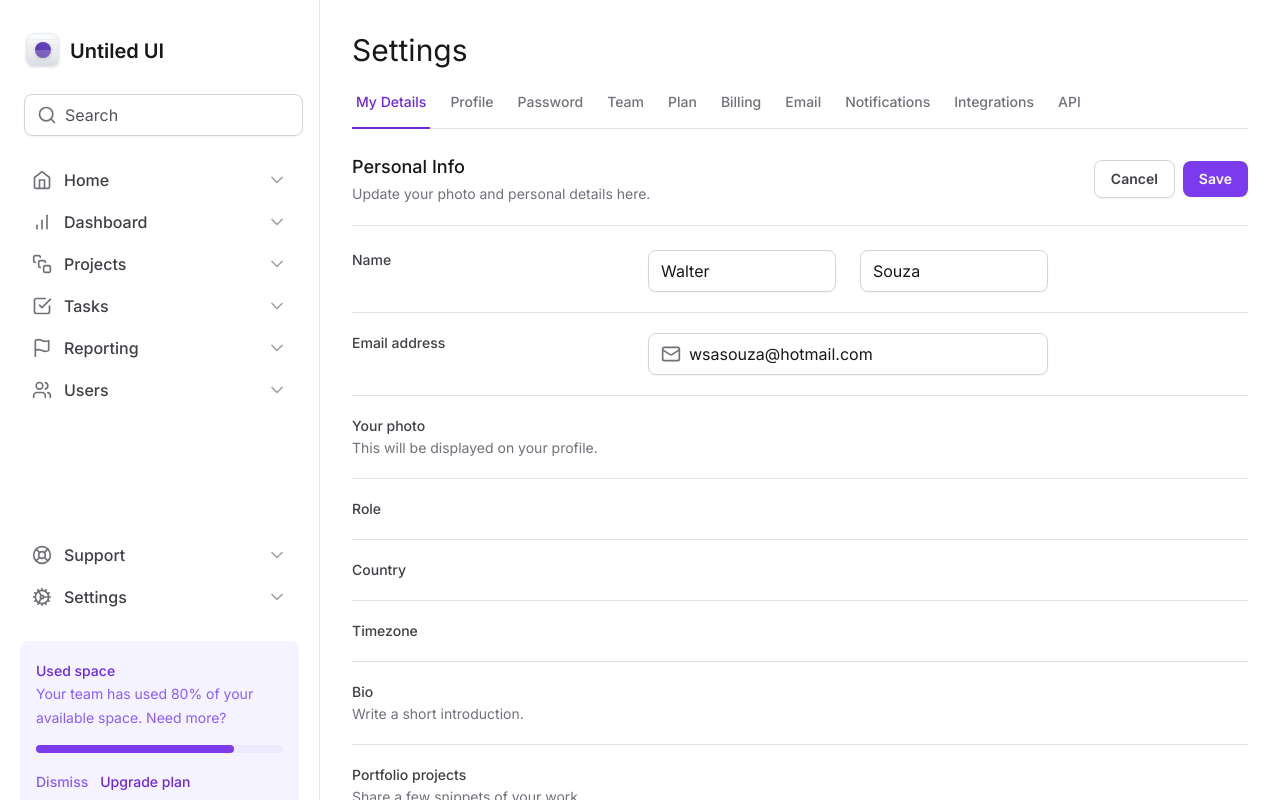
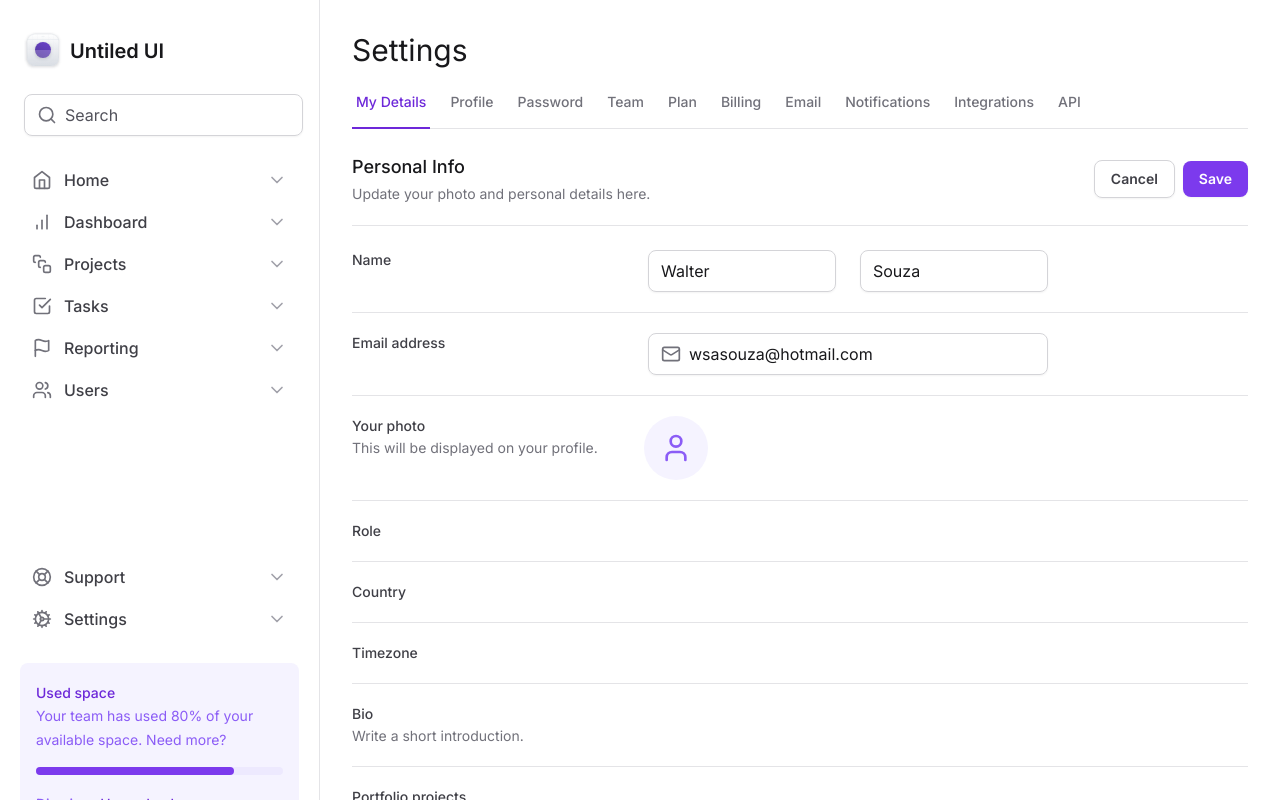
Before and after one commit to wsasouza/tailwind-tests, a Next.js app: page / in a window 1280 px wide. Shown: the top 800 px of the page. Built offline with nearby package versions, Linux system fonts and the light colour scheme.

Commit message:
Feat: Inputs do Avatar label

```diff
--- a/src/app/page.tsx
+++ b/src/app/page.tsx
@@ -1,6 +1,6 @@
 import { SettingsTabs } from '@/components/SettingsTabs'
 import * as Input from '@/components/Input'
-import { Mail } from 'lucide-react'
+import { Mail, User } from 'lucide-react'
 
 export default function Home() {
   return (
@@ -81,7 +81,11 @@
                 This will be displayed on your profile.
               </p>
             </label>
-            <div></div>
+            <div>
+              <div className="flex h-16 w-16 items-center justify-center rounded-full bg-violet-50">
+                <User className="h-8 w-8  text-violet-500" />
+              </div>
+            </div>
           </div>
           <div className="grid grid-cols-form gap-3 pt-5">
             <label htmlFor="role" className="text-sm font-medium text-zinc-700">
```
